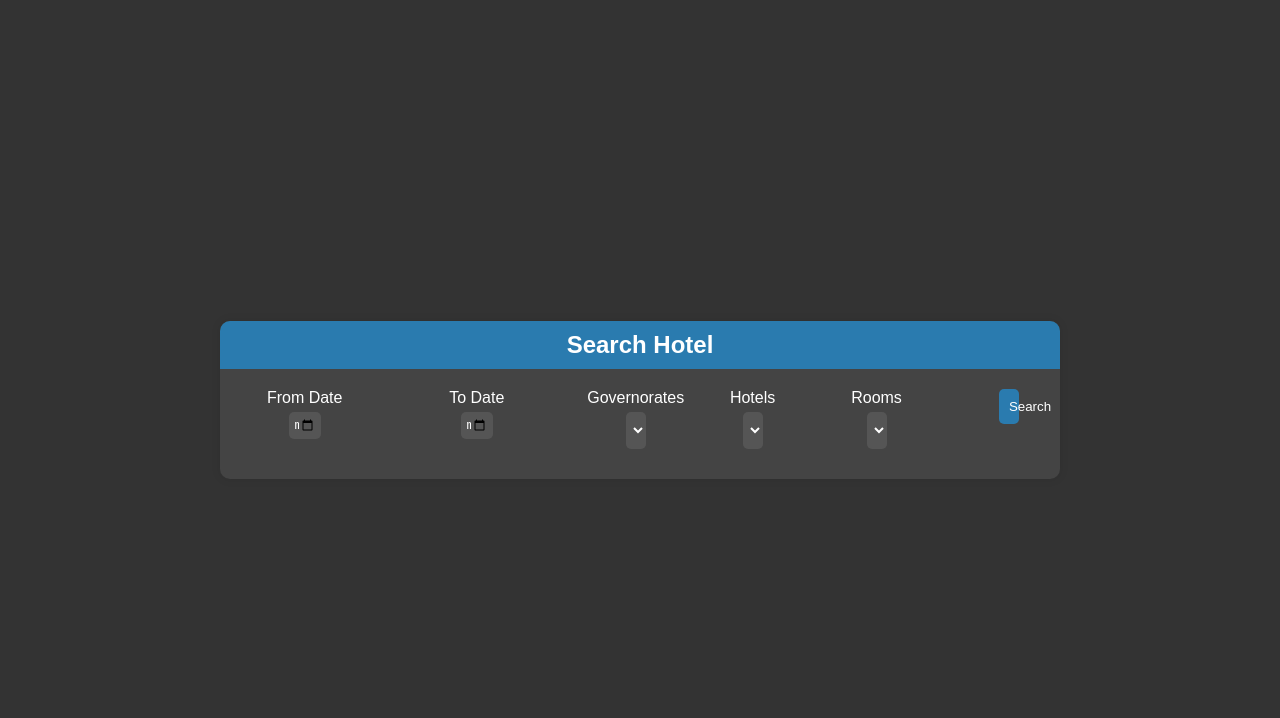
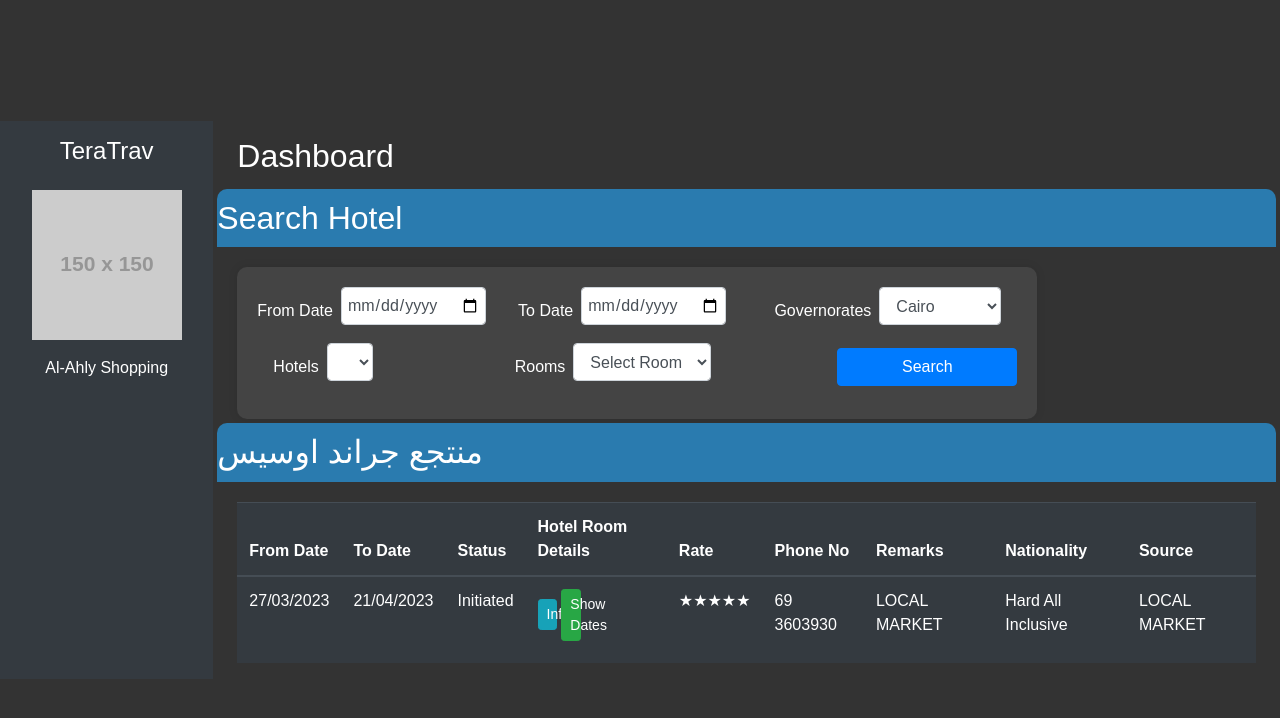
Before and after one commit to ahmed-tera/hotel-search, a plain HTML site: page index.html in a window 1280 px wide. Drawn offline with nearby package versions, Linux system fonts and the light colour scheme; placeholder pictures from the web are drawn by us.

Commit message:
Update index.html

```diff
--- a/index.html
+++ b/index.html
@@ -3,47 +3,104 @@
 <head>
     <meta charset="UTF-8">
     <meta name="viewport" content="width=device-width, initial-scale=1.0">
-    <title>Hotel Search</title>
+    <title>Hotel Dashboard</title>
+    <link rel="stylesheet" href="https://maxcdn.bootstrapcdn.com/bootstrap/4.5.2/css/bootstrap.min.css">
     <link rel="stylesheet" href="styles.css">
 </head>
 <body>
-    <div class="search-box">
+    <div class="container-fluid">
+        <div class="row">
+            <nav class="col-md-2 d-none d-md-block bg-dark sidebar">
+                <div class="sidebar-sticky">
+                    <h4 class="text-center text-white mt-3">TeraTrav</h4>
+                    <div class="sidebar-content text-center">
+                        <img src="https://via.placeholder.com/150" alt="Logo" class="img-fluid my-3">
+                        <p class="text-white">Al-Ahly Shopping</p>
+                    </div>
+                </div>
+            </nav>
+
+            <main role="main" class="col-md-9 ml-sm-auto col-lg-10 px-4">
+                <div class="d-flex justify-content-between flex-wrap flex-md-nowrap align-items-center pt-3 pb-2 mb-3 border-bottom">
+                    <h1 class="h2">Dashboard</h1>
+                </div>
+
                 <h2>Search Hotel</h2>
-        <form id="search-form">
-            <div>
-                <label for="from-date">From Date</label>
-                <input type="date" id="from-date" name="from-date">
+                <div class="search-box mb-4">
+                    <form id="search-form" class="form-inline">
+                        <div class="form-group mb-2">
+                            <label for="from-date" class="mr-2">From Date</label>
+                            <input type="date" class="form-control" id="from-date" name="from-date">
                         </div>
-            <div>
-                <label for="to-date">To Date</label>
-                <input type="date" id="to-date" name="to-date">
+                        <div class="form-group mx-sm-3 mb-2">
+                            <label for="to-date" class="mr-2">To Date</label>
+                            <input type="date" class="form-control" id="to-date" name="to-date">
                         </div>
-            <div>
-                <label for="governorate">Governorates</label>
-                <select id="governorate" name="governorate">
-                    <!-- سيتم ملء المحافظات هنا -->
+                        <div class="form-group mx-sm-3 mb-2">
+                            <label for="governorate" class="mr-2">Governorates</label>
+                            <select class="form-control" id="governorate" name="governorate">
+                                <!-- المحافظات هنا -->
                             </select>
                         </div>
-            <div>
-                <label for="hotel">Hotels</label>
-                <select id="hotel" name="hotel">
-                    <!-- سيتم ملء الفنادق هنا -->
+                        <div class="form-group mx-sm-3 mb-2">
+                            <label for="hotel" class="mr-2">Hotels</label>
+                            <select class="form-control" id="hotel" name="hotel">
+                                <!-- الفنادق هنا -->
                             </select>
                         </div>
-            <div>
-                <label for="room">Rooms</label>
-                <select id="room" name="room">
+                        <div class="form-group mx-sm-3 mb-2">
+                            <label for="room" class="mr-2">Rooms</label>
+                            <select class="form-control" id="room" name="room">
                                 <option value="">Select Room</option>
                                 <option value="single">Single</option>
                                 <option value="double">Double</option>
                                 <option value="suite">Suite</option>
                             </select>
                         </div>
-            <div>
-                <button type="submit">Search</button>
-            </div>
+                        <button type="submit" class="btn btn-primary mb-2">Search</button>
                     </form>
                 </div>
+
+                <h2>منتجع جراند اوسيس</h2>
+                <div class="table-responsive">
+                    <table class="table table-dark table-hover">
+                        <thead>
+                            <tr>
+                                <th>From Date</th>
+                                <th>To Date</th>
+                                <th>Status</th>
+                                <th>Hotel Room Details</th>
+                                <th>Rate</th>
+                                <th>Phone No</th>
+                                <th>Remarks</th>
+                                <th>Nationality</th>
+                                <th>Source</th>
+                            </tr>
+                        </thead>
+                        <tbody>
+                            <tr>
+                                <td>27/03/2023</td>
+                                <td>21/04/2023</td>
+                                <td>Initiated</td>
+                                <td>
+                                    <button class="btn btn-info btn-sm">Info</button>
+                                    <button class="btn btn-success btn-sm">Show Dates</button>
+                                </td>
+                                <td>★★★★★</td>
+                                <td>69 3603930</td>
+                                <td>LOCAL MARKET</td>
+                                <td>Hard All Inclusive</td>
+                                <td>LOCAL MARKET</td>
+                            </tr>
+                            <!-- المزيد من الصفوف هنا -->
+                        </tbody>
+                    </table>
+                </div>
+            </main>
+        </div>
+    </div>
+    <script src="https://code.jquery.com/jquery-3.5.1.min.js"></script>
+    <script src="https://cdn.jsdelivr.net/npm/bootstrap@4.5.2/dist/js/bootstrap.bundle.min.js"></script>
     <script src="script.js"></script>
 </body>
 </html>
```
Lines whose indentation alone changed are shown as unchanged.
